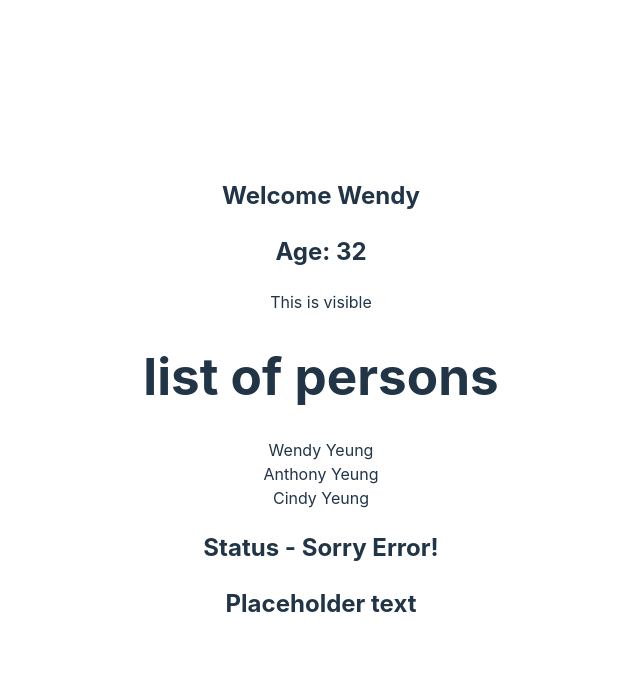
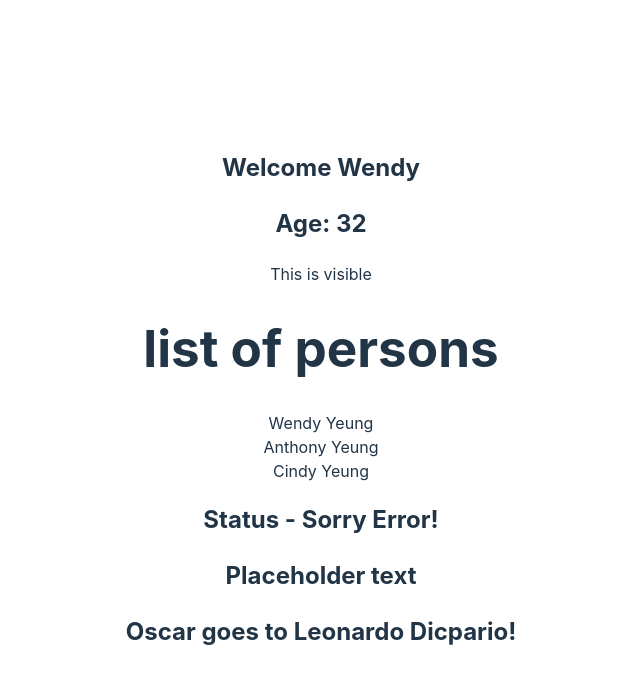
Before and after one commit to wendy174/ts-example, a React (Vite) app: page / in a window 1280 px wide. Shown: the top 684 px of the page, without its empty margins (319-959 px from the left). Built offline with nearby package versions, Linux system fonts and the light colour scheme.

Commit message:
passing comp as children props

```diff
--- a/src/App.tsx
+++ b/src/App.tsx
@@ -4,6 +4,7 @@
 import { PersonList } from './components/PersonList'
 import { Status } from './components/Status';
 import { Heading } from './components/Heading';
+import { Oscar } from './components/Oscar';
 
 function App() {
 
@@ -20,7 +21,9 @@
       <PersonList names={nameList}/>
       <Status status='error'/>
       <Heading>Placeholder text</Heading>
-
+      <Oscar>
+        <Heading>Oscar goes to Leonardo Dicpario!</Heading>
+      </Oscar>
 
     </div>
   )
--- /dev/null
+++ b/src/components/Oscar.tsx
@@ -0,0 +1,11 @@
+//example of passing component as children props
+
+interface OscarProps {
+    children: React.ReactNode
+}
+
+export const Oscar = (props: OscarProps) => {
+    return (
+        <div>{props.children}</div>
+    )
+}
```
